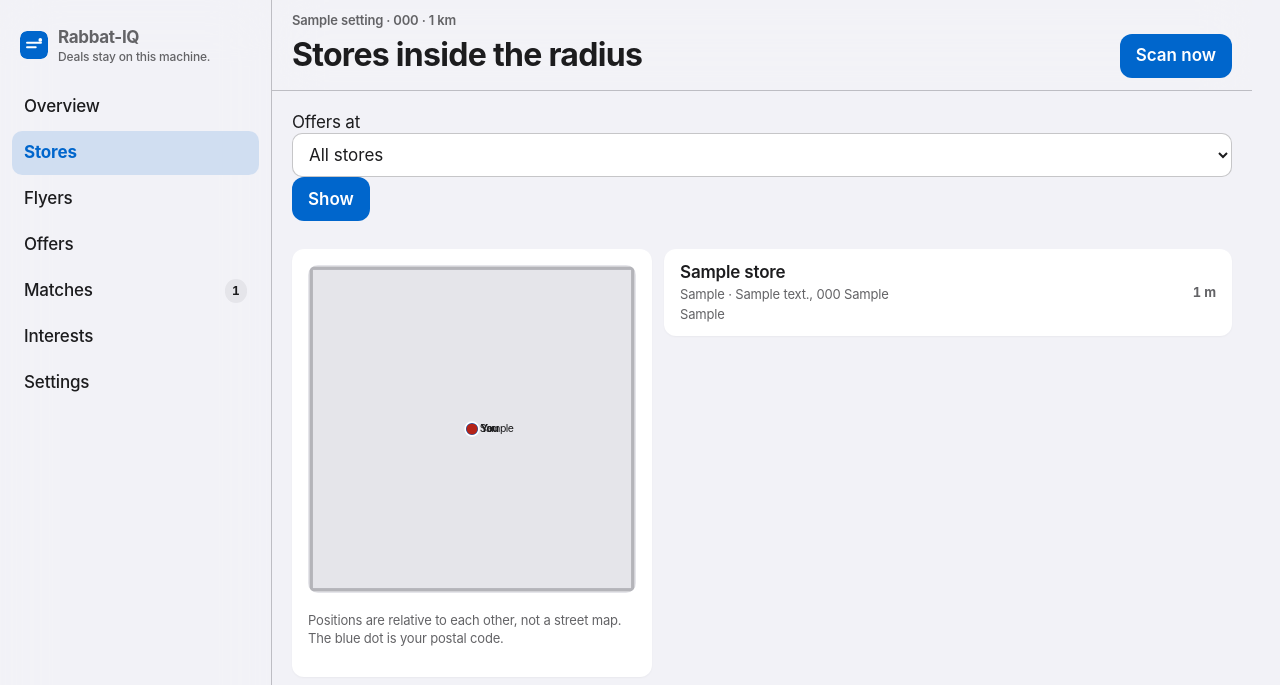
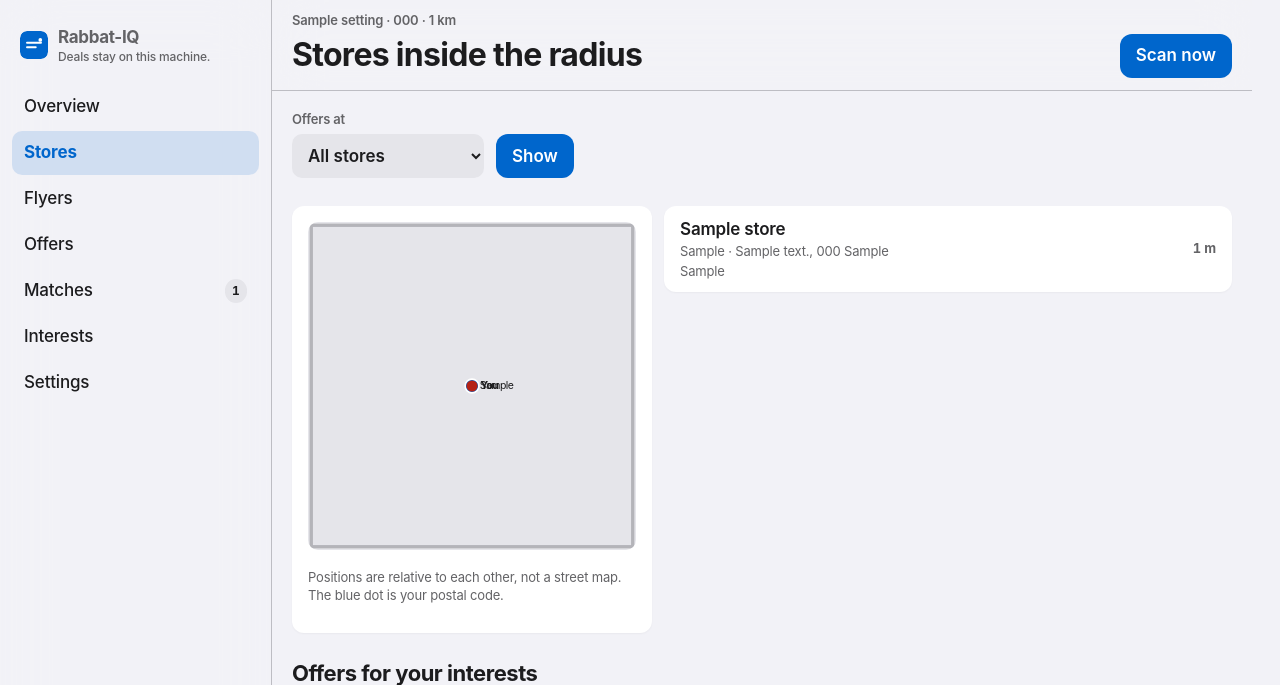
Before and after one commit to ChrisKariofyllis/Rabbat-IQ, a FastAPI app: page /stores in a window 1280 px wide. Shown: the top 685 px of the page. Run offline with FastAPI, Linux system fonts and the light colour scheme; tables that the repository leaves empty hold one stand-in row (values such as "Sample post"); grey boxes marked "Sample" are stand-in pictures.

Commit message:
Filter store offers by chain and interest.

```diff
--- a/app/web/static/style.css
+++ b/app/web/static/style.css
@@ -668,6 +668,34 @@ main { display: flex; flex-direction: column; gap: 28px; padding-top: 12px; }
   margin-top: 6px;
 }
 
+.filter-bar {
+  display: flex;
+  flex-wrap: wrap;
+  align-items: flex-end;
+  gap: 12px;
+}
+
+.filter-bar label {
+  display: flex;
+  flex-direction: column;
+  gap: 6px;
+  font-size: var(--footnote);
+  font-weight: 600;
+  color: var(--secondary);
+}
+
+.filter-bar select {
+  min-height: var(--control);
+  min-width: 12rem;
+  border: 0;
+  border-radius: 10px;
+  background: var(--fill);
+  color: var(--ink);
+  padding: 0 12px;
+  font: inherit;
+  font-size: var(--body);
+}
+
 .search,
 .interest-add { margin: 0; }
 
```
